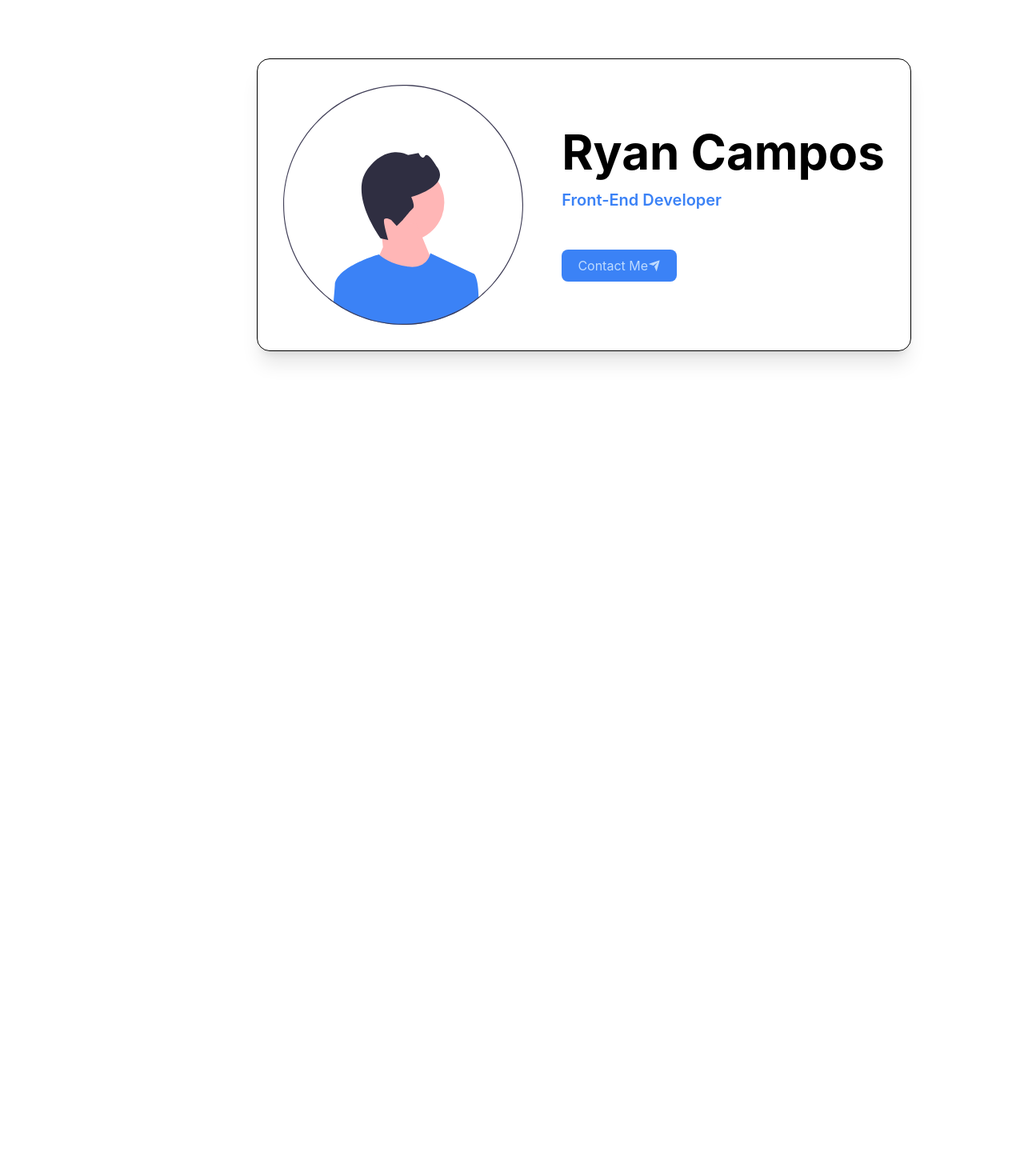
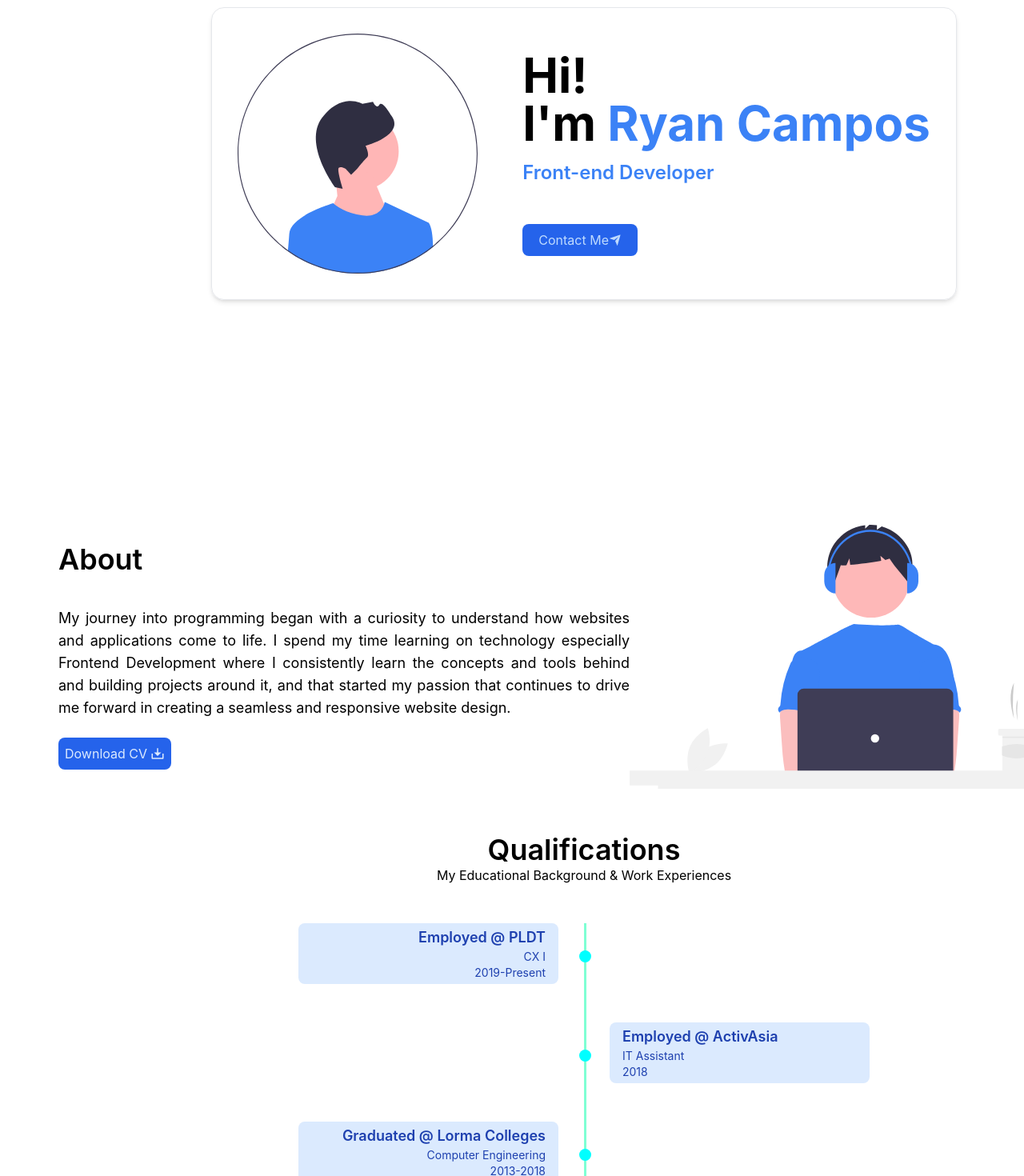
Before and after one commit to Raayoong/portfolio, a React (Create React App) app: page / in a window 1280 px wide. Shown: the part 240-1710 px from the top of the page at 80% size. Before the commit the page ends 912 px from the top, so only its background shows below. Built offline with nearby package versions, Linux system fonts and the light colour scheme.

Commit message:
install new package

```diff
--- a/package.json
+++ b/package.json
@@ -6,6 +6,7 @@
     "@testing-library/jest-dom": "^5.17.0",
     "@testing-library/react": "^13.4.0",
     "@testing-library/user-event": "^13.5.0",
+    "aos": "^3.0.0-beta.6",
     "react": "^18.2.0",
     "react-dom": "^18.2.0",
     "react-scripts": "5.0.1",
--- a/src/App.js
+++ b/src/App.js
@@ -1,3 +1,4 @@
+import About from "./components/about";
 import Home from "./components/home";
 import Navbar from "./components/navbar";
 
@@ -10,6 +11,7 @@ function App() {
       </nav>
       <main className="w-[1460px] mx-auto mt-[5rem] p-4">
         <Home />
+        <About />
       </main>
     </div>
   );
--- /dev/null
+++ b/src/components/about.js
@@ -0,0 +1,60 @@
+import Coding from "../assets/coding.svg";
+import AOS from 'aos';
+import 'aos/dist/aos.css';
+
+AOS.init();
+const About = () => {
+    const works = [{company: "Employed @ PLDT", position: "CX I", year: "2019-Present"},
+    {company: "Employed @ ActivAsia", position: "IT Assistant", year: "2018"},
+    {company: "Graduated @ Lorma Colleges", position: "Computer Engineering", year: "2013-2018"}
+]
+  return (
+    <section className="h-screen w-full">
+      <div className="flex flex-row-reverse justify-center">
+        <figure>
+          <img className="w-[600px]" src={Coding} alt="" />
+        </figure>
+        <div className="w-3/6 flex flex-col justify-evenly">
+          <header className="flex">
+            <h1 className="text-4xl font-semibold pb-4">About</h1>
+          </header>
+          <div>
+          <p className="text-justify text-lg">
+
+            My journey into programming began with a curiosity to understand how
+            websites and applications come to life. I spend my time learning on
+            technology especially Frontend Development where I consistently
+            learn the concepts and tools behind and building projects around it,
+            and that started my passion that continues to drive me forward in
+            creating a seamless and responsive website design.
+          </p>
+          </div>
+          <div>
+          <button className=" bg-blue-600 p-2 rounded-lg flex items-center">
+            <a className="flex items-center text-blue-100 gap-1" href=" " target="_blank">Download CV <span><svg width="18px" xmlns="http://www.w3.org/2000/svg" viewBox="0 0 24 24" fill="currentColor"><path d="M13 10H18L12 16L6 10H11V3H13V10ZM4 19H20V12H22V20C22 20.5523 21.5523 21 21 21H3C2.44772 21 2 20.5523 2 20V12H4V19Z"></path></svg></span></a>
+
+          </button>
+          </div>
+
+        </div>
+      </div>
+      <div className=" flex flex-col justify-center items-center pt-14">
+      <div className="flex justify-center items-center flex-col w-3/6 pb-12">
+        <h1 className="text-4xl font-semibold">Qualifications</h1>
+        <span>My Educational Background & Work Experiences</span>
+      </div>
+        <div className="timeline w-3/6">
+            <ul className="flex flex-col gap-12 ">
+            {
+                works.map((work) => (
+                    <li className="flex flex-col   w-3/6 odd:text-end odd:pr-8 even:pl-8 even:ml-[50%]  " key={work.company}><div className="flex flex-col bg-blue-100 px-4 py-1 rounded-lg text-blue-800 leading-tight"><span className="font-semibold text-lg">{work.company}</span><span className="text-sm">{work.position}</span><span className="text-sm">{work.year}</span></div></li>
+                ) )
+            }
+            </ul>
+        </div>
+      </div>
+    </section>
+  );
+};
+
+export default About;
--- a/src/components/home.js
+++ b/src/components/home.js
@@ -3,16 +3,19 @@ import Plane from "../assets/send-plane-fill.svg";
 
 const Home = () => {
   return (
-    <section id="Home" className="h-screen flex items-center justify-center pb-20 pt-20">
-      <div className="flex flex-row items-center justify-center gap-12 border-[1px] p-8 rounded-2xl border-black shadow-xl">
+    <section id="Home" className="h-screen flex items-center justify-center pb-[13rem] pt-20">
+      <div className="flex flex-row items-center justify-center gap-14 border-[1px] p-8 rounded-2xl shadow-md">
         <figure>
           <img className="w-[300px]" src={Profile} alt="" />
         </figure>
         <div className="flex flex-col">
-            <h1 className="text-6xl pb-4 font-bold">Ryan Campos</h1>
-            <h2 className="text-xl text-blue-500 font-semibold pb-12">Front-End Developer</h2>
+            <h1 className="text-6xl font-bold">Hi!</h1>
+            <h1 className="text-6xl pb-4 font-bold"> I'm <span className="text-blue-500">Ryan Campos</span></h1>
+            <h2 className="text-2xl text-blue-500 font-semibold pb-12">Front-end Developer</h2>
+
+
             <div>
-                <a href="mailto:rclyde.campos@gmail.com" className="flex items-center justify-center bg-blue-500 w-36 p-2 rounded-lg text-blue-200">Contact Me <span className=""><svg xmlns="http://www.w3.org/2000/svg" width="16px" viewBox="0 0 24 24" fill="currentColor"><path d="M1.94607 9.31543C1.42353 9.14125 1.4194 8.86022 1.95682 8.68108L21.043 2.31901C21.5715 2.14285 21.8746 2.43866 21.7265 2.95694L16.2733 22.0432C16.1223 22.5716 15.8177 22.59 15.5944 22.0876L11.9999 14L17.9999 6.00005L9.99992 12L1.94607 9.31543Z"></path></svg>
+                <a href="mailto:rclyde.campos@gmail.com" className="flex items-center justify-center bg-blue-600 w-36 p-2 rounded-lg text-blue-200">Contact Me <span className=""><svg xmlns="http://www.w3.org/2000/svg" width="16px" viewBox="0 0 24 24" fill="currentColor"><path d="M1.94607 9.31543C1.42353 9.14125 1.4194 8.86022 1.95682 8.68108L21.043 2.31901C21.5715 2.14285 21.8746 2.43866 21.7265 2.95694L16.2733 22.0432C16.1223 22.5716 15.8177 22.59 15.5944 22.0876L11.9999 14L17.9999 6.00005L9.99992 12L1.94607 9.31543Z"></path></svg>
 </span></a>
             </div>
         </div>
--- a/src/index.css
+++ b/src/index.css
@@ -15,3 +15,47 @@ code {
   font-family: source-code-pro, Menlo, Monaco, Consolas, 'Courier New',
     monospace;
 }
+
+.timeline ul
+{
+  position: relative;
+}
+.timeline ul::before
+{
+  position: absolute;
+  content: '';
+  height: 100%;
+  width: 3px;
+  background-color: aquamarine;
+  left: 50%;
+  z-index: -1;
+}
+.timeline ul > li
+{
+  position: relative;
+
+}
+.timeline ul > li:nth-child(odd):before
+{
+  content: '';
+  height: 15px;
+  width: 15px;
+  border-radius: 50%;
+  top: 45%;
+  position: absolute;
+  background-color: aqua;
+  right: -9px;
+  z-index: 1;
+}
+.timeline ul > li:nth-child(even):before
+{
+  content: '';
+  height: 15px;
+  width: 15px;
+  border-radius: 50%;
+  top: 45%;
+  position: absolute;
+  background-color: aqua;
+  left: -6px;
+  z-index: 1;
+}
```
Also changed, not shown: src/assets/coding.svg (added), 1 other file (tests, documents, lock files or other folders).
